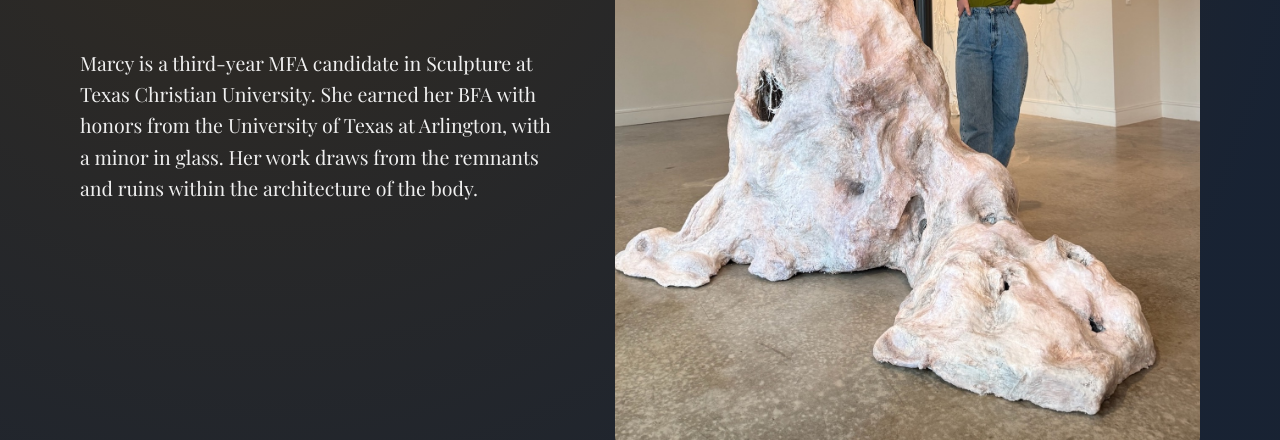
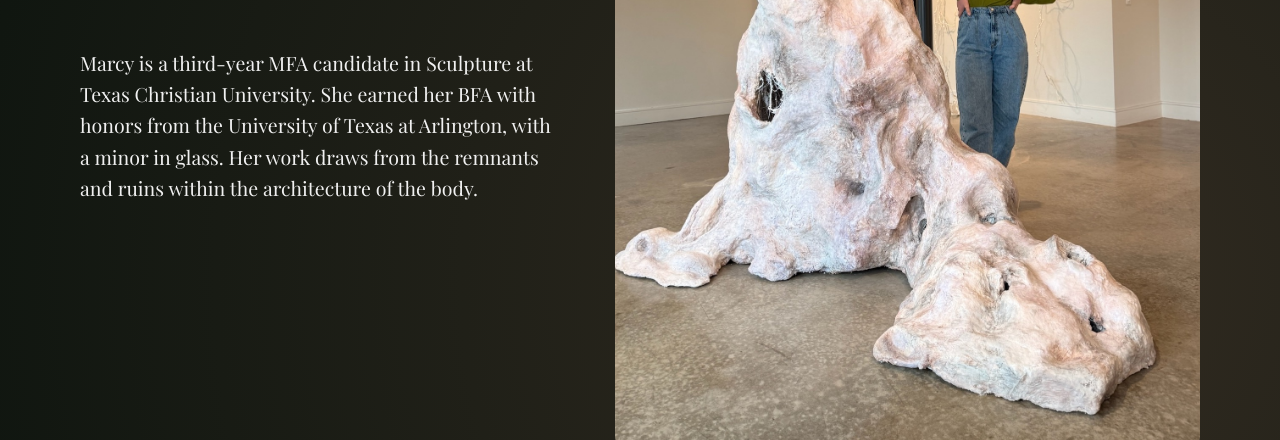
Before and after one commit to yashtyagi4/github.io, a plain HTML site: page index.html in a window 1280 px wide. Shown: the part 360-800 px from the top of the page. Drawn offline with nearby package versions, Linux system fonts and the light colour scheme.

Commit message:
Update index.html

```diff
--- a/index.html
+++ b/index.html
@@ -5,11 +5,11 @@
   <meta name="viewport" content="width=device-width, initial-scale=1">
   <title>Marcy Davis | Sculpture & Installation</title>
 
-  <!-- Playfair Display -->
+  <!-- Font: Playfair Display -->
   <link href="https://fonts.googleapis.com/css2?family=Playfair+Display:wght@400;700&display=swap" rel="stylesheet">
 
   <style>
-    /* ---- Reset & Base ---- */
+    /* ---- Background and Gradient Animation Base ---- */
     * { box-sizing: border-box; margin: 0; padding: 0; }
     html, body {
       height: 100%;
@@ -21,7 +21,7 @@
       background-image: radial-gradient(
         circle at center,
         rgba(241,194,125,0.15) 0%,   /* soft skin tone */
-        rgba(66,135,245,0.15) 70%     /* muted blue */
+        rgba(10,50,10,0.15) 70%     /* dark royal green */
       );
       background-size: 200% 200%;
       background-position: 20% 20%;
@@ -68,7 +68,7 @@
       animation: fadeIn 1s ease forwards 0.7s;
     }
 
-    /* ---- Image placeholder (30% larger) ---- */
+    /* ---- Image ---- */
     .image-placeholder {
       width: 585px;
       height: 780px;
@@ -87,7 +87,7 @@
       display: block;
     }
 
-    /* ---- Footer ---- */
+    /* ---- Footer: Contacts ---- */
     .footer {
       display: flex;
       justify-content: flex-end;
@@ -108,7 +108,7 @@
       filter: invert(1);
     }
 
-    /* ---- Responsive ---- */
+    /* ---- Mobile ---- */
     @media (max-width: 768px) {
       .main {
         flex-direction: column;
```
